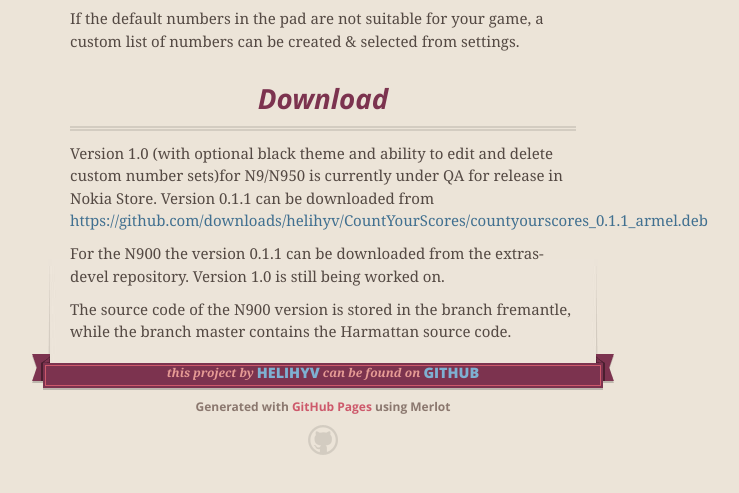
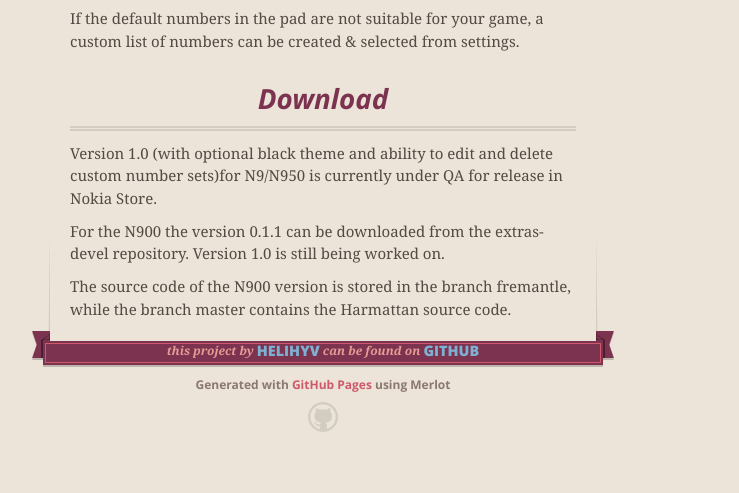
Before and after one commit to helihyv/CountYourScores, a plain HTML site: page index.html in a window 1280 px wide. Shown: the part 1299-1792 px from the top of the page, without its empty margins (317-1056 px from the left). After the commit the page ends 1771 px from the top, so only its background shows below. Drawn offline with nearby package versions, Linux system fonts and the light colour scheme.

```diff
--- a/index.html
+++ b/index.html
@@ -63,8 +63,7 @@ It is available for Harmattan (Nokia N9/N950) and Maemo 5 (Nokia N900) mobile de
 
 <h2>Download</h2>
 
-<p>Version 1.0 (with optional black theme and ability to edit and delete custom number sets)for N9/N950 is currently under QA for release in Nokia Store. Version 0.1.1 can be downloaded from
-<a href="https://github.com/downloads/helihyv/CountYourScores/countyourscores_0.1.1_armel.deb">https://github.com/downloads/helihyv/CountYourScores/countyourscores_0.1.1_armel.deb</a></p>
+<p>Version 1.0 (with optional black theme and ability to edit and delete custom number sets)for N9/N950 is currently under QA for release in Nokia Store. </p>
 
 <p>For the N900 the version 0.1.1 can be downloaded from the extras-devel repository. Version 1.0 is still being worked on.</p>
 
```
Also changed, not shown: params.json (+1 -1 lines).
